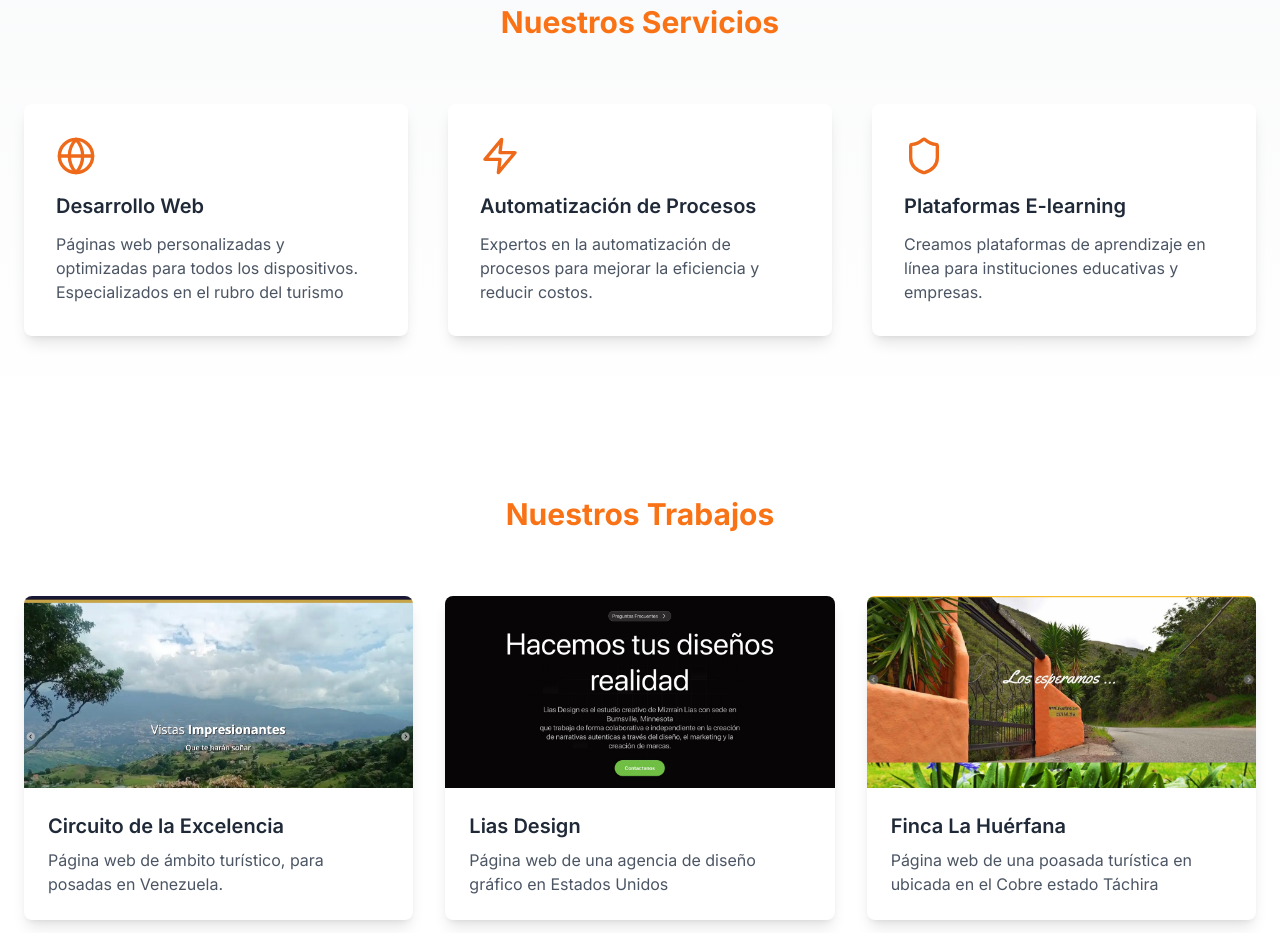
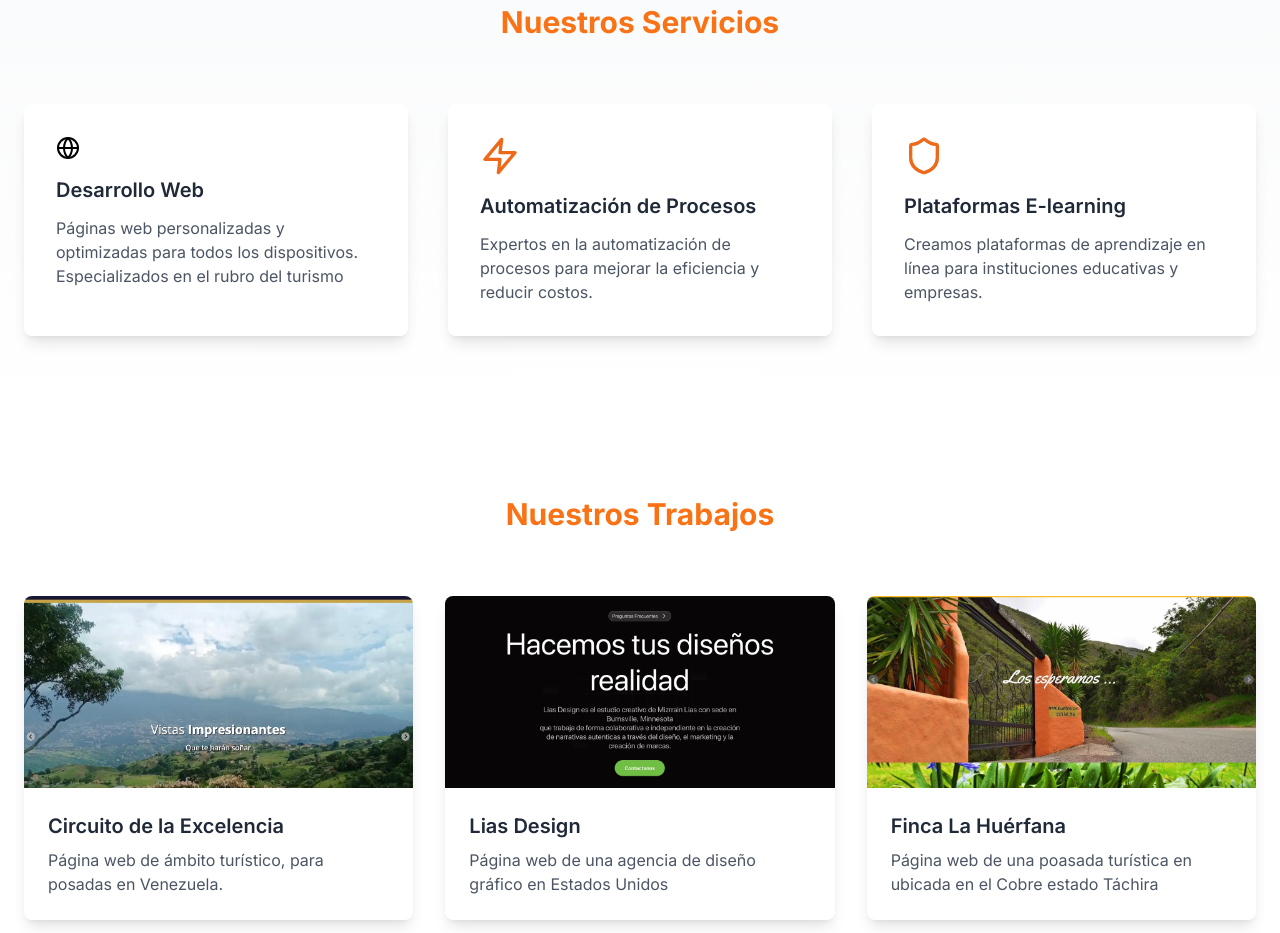
Before and after one commit to gustallafermrd/gatwebs, a Next.js app: page / in a window 1280 px wide. Shown: the part 2100-3033 px from the top of the page. Built offline with nearby package versions, Linux system fonts and the light colour scheme.

Commit message:
tried with perplexity 2

```diff
--- a/src/app/page.tsx
+++ b/src/app/page.tsx
@@ -263,7 +263,7 @@ export default function Home() {
           <h2 className="text-3xl font-bold text-center text-orange-500 mb-16">Nuestros Servicios</h2>
           <div className="grid grid-cols-1 md:grid-cols-3 gap-10">
             <ServiceCard
-              icon={<Globe className="h-10 w-10 text-[rgb(238,106,26)]" />}
+              icon={<Globe  />}
               title="Desarrollo Web"
               description="Páginas web personalizadas y optimizadas para todos los dispositivos. Especializados en el rubro del turismo"
             />
```
